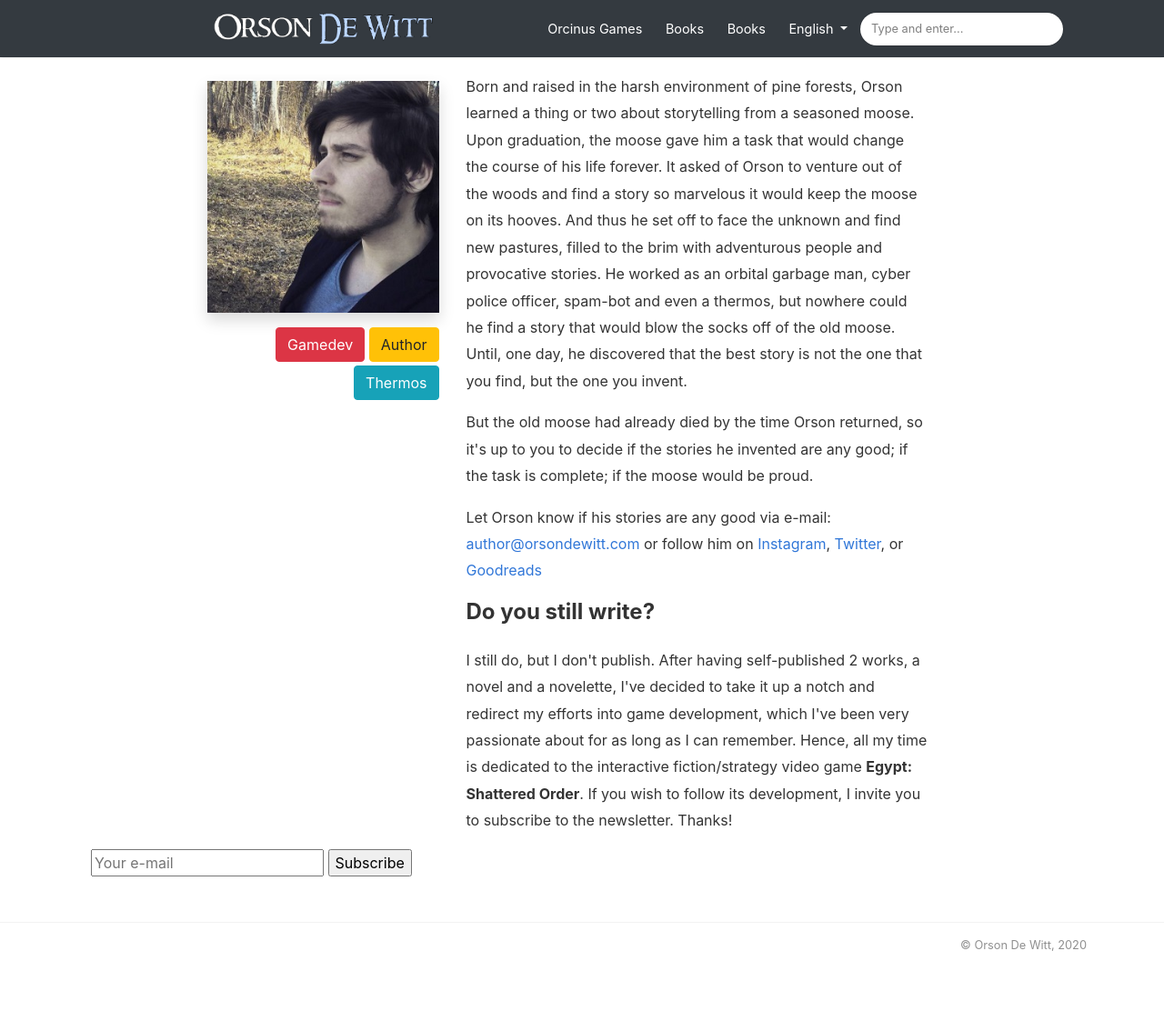
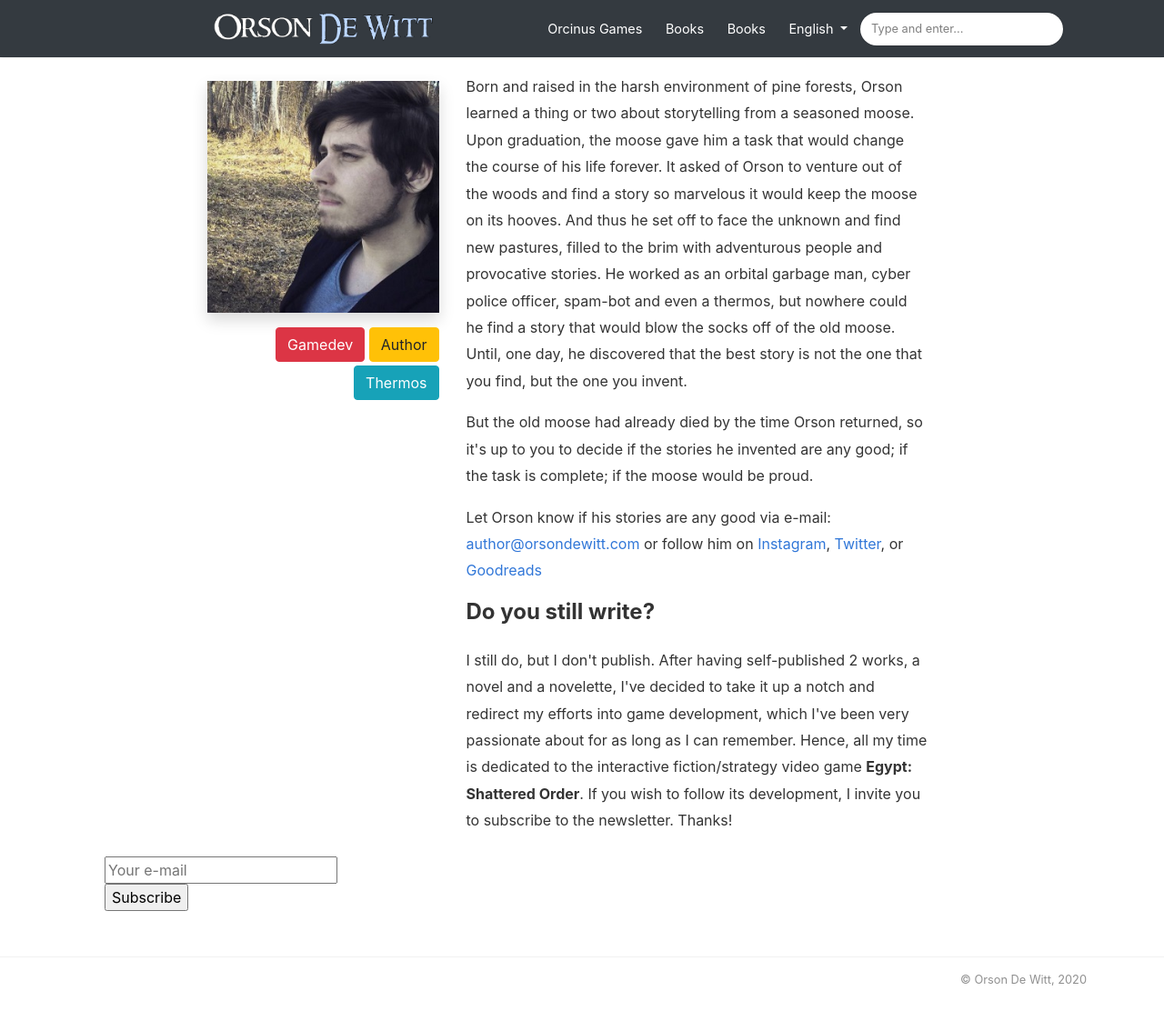
Before and after one commit to OrsonDWitt/OrsonDWitt.github.io, a Jekyll site: the page built from _pages/about.md, in a window 1280 px wide and 1161 px high. Shown: the top 1123 px of the window at 91% size. Built offline with Jekyll 4.4.1, drawn with Linux system fonts in a browser that asks for light colours; nearby versions of some CDN libraries.

Commit message:
Update default.html

```diff
--- a/_layouts/default.html
+++ b/_layouts/default.html
@@ -129,6 +129,8 @@
 <div class="main-content">
     {{ content }}
 			{% if page.url == "/about" %}
+	<div class="col-md-4 col-lg-3 pt-2">
+		<div>
 	<div class="col-md-8 col-lg-6 pr-5">
 {% include subscribe.html %}
 	</div>
@@ -138,6 +140,8 @@
 Ever so often I send out a mail to my subscribers with things I consider worth sharing — interesting facts, game updates, new pieces of writing, etc. — and I invite <b>you</b> to join us.
 You're not gerting a cat in the bag; all the previous newsletters can be read here.
 No spam, no ads. Unsubscribe whenever you want.
+		<div class="col-md-4 col-lg-3 pt-2">
+		<div>
 	<div class="col-md-8 col-lg-6 pr-5">
 {% include subscribe.html %}
 	</div>
```
